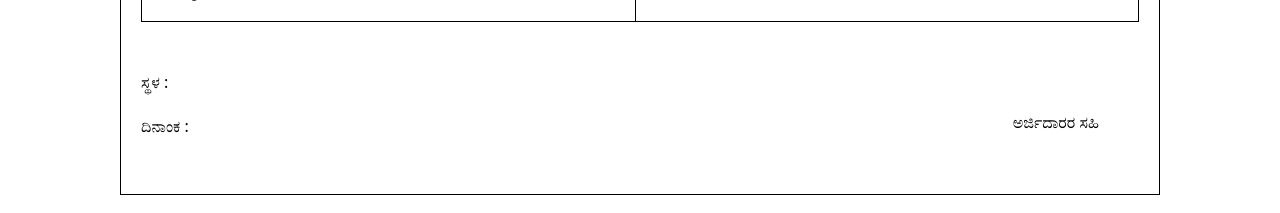
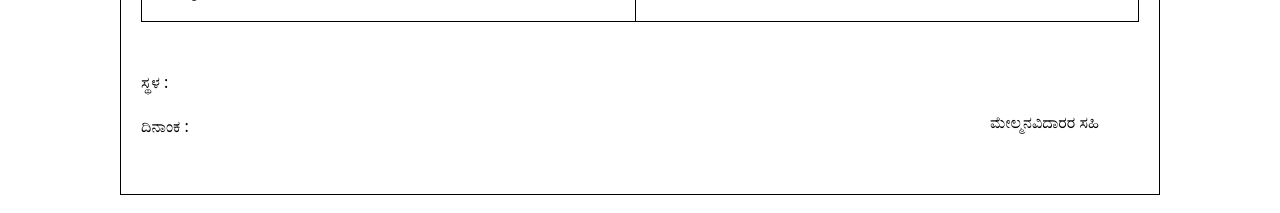
Before and after one commit to PranuPranav97/rti-helper, a Next.js app: page /first-appeal in a window 1280 px wide. Shown: the part 739-952 px from the top of the page. Built offline with nearby package versions, Linux system fonts and the light colour scheme.

Commit message:
fix: Added translation.

```diff
--- a/src/features/first-appeal/index.tsx
+++ b/src/features/first-appeal/index.tsx
@@ -149,7 +149,7 @@ export const FirstAppealFeature: FC = () => {
                   </div>
                 </div>
                 <div className="flex justify-end">
-                  <div className="pr-10 pt-10 pb-10">{t("applicant_sign")}</div>
+                  <div className="pr-10 pt-10 pb-10">{t("appelant_sign")}</div>
                 </div>
               </div>
             </div>
--- a/src/lang/translations.ts
+++ b/src/lang/translations.ts
@@ -52,7 +52,7 @@ export const translations = {
     application_postal_order_attached: "Postal Order Attached. ",
     application_postal_order_number: "Postal Order Number",
     applicant_sign: "Signature",
-    appelant_sign: "Applicant Signature",
+    appelant_sign: "Appelant Signature",
 
     //First appeal
     first_appeal_heading:
@@ -157,6 +157,7 @@ export const translations = {
     application_postal_order_attached: "ಪೋಸ್ಟಲ್  ಆರ್ಡರನ್ನು ಲಗತ್ತಿಸಿದೆ. ",
     application_postal_order_number: "ಪೋಸ್ಟಲ್  ಆರ್ಡರ ನ0",
     applicant_sign: "ಅರ್ಜಿದಾರರ ಸಹಿ",
+    appelant_sign: "ಮೇಲ್ಮನವಿದಾರರ ಸಹಿ ",
 
     //First appeal
     first_appeal_heading:
```
